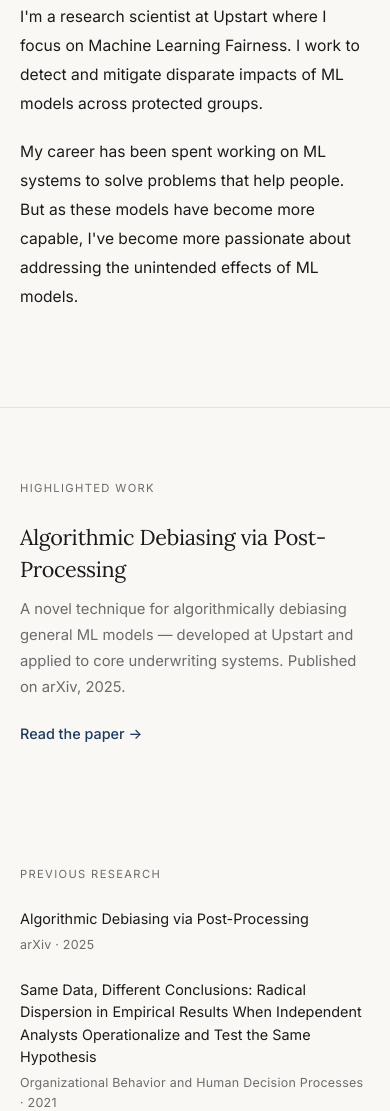
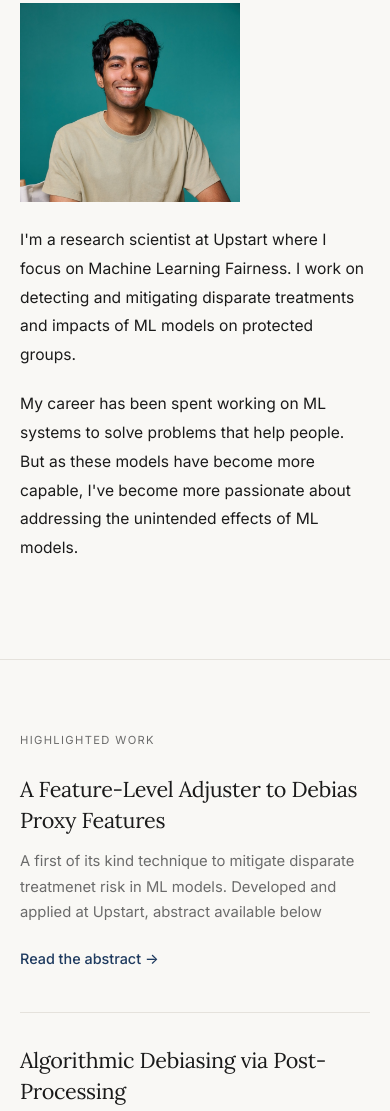
Before and after one commit to sharmanirek/sharmanirek.github.io, a plain HTML site: page index.html in a window 390 px wide. Shown: the part 889-2000 px from the top of the page. Drawn offline with Linux system fonts and the light colour scheme.

Commit message:
adding headshot and updating work

```diff
--- a/css/styles.css
+++ b/css/styles.css
@@ -600,6 +600,27 @@ nav.nav-transparent .nav-links a.active {
 
 .bio p + p { margin-top: 1.25rem; }
 
+.bio-wrap {
+  display: flex;
+  gap: 2rem;
+  align-items: flex-start;
+  margin-bottom: 3rem;
+}
+
+.bio-wrap .bio { margin-bottom: 0; }
+
+.bio-photo {
+  width: 220px;
+  height: 220px;
+  object-fit: cover;
+  flex-shrink: 0;
+}
+
+.highlight-divider {
+  border-top: 1px solid var(--border);
+  margin: 2.5rem 0 2rem;
+}
+
 .subsec {
   margin-bottom: 2.75rem;
 }
@@ -728,6 +749,9 @@ footer a:hover { color: var(--text); }
   .timeline-entry { padding-bottom: 3rem; }
   .timeline-img { max-width: 100%; }
 
+  .bio-wrap  { flex-direction: column; gap: 1.5rem; }
+  .bio-photo { width: 100%; max-width: 220px; height: auto; }
+
   .offline-hero { height: 50vh; }
   .offline-hero-text { bottom: 2rem; left: 1.25rem; }
   .offline-body { padding-left: 1.25rem; padding-right: 1.25rem; }
--- a/index.html
+++ b/index.html
@@ -52,12 +52,15 @@
     <!-- Bio -->
     <section class="section-about">
       <div class="container">
-        <div class="bio">
-          <p>I'm a research scientist at Upstart where I focus on Machine Learning Fairness. I work to detect and
-            mitigate disparate impacts of ML models across protected groups.</p>
-          <p>My career has been spent working on ML systems to solve problems that help people. But as these models have
-            become more capable, I've become more passionate about addressing the unintended effects of ML
-            models. </p>
+        <div class="bio-wrap">
+          <img src="img/headshot.jpg" alt="Portrait of Nirek Sharma" class="bio-photo">
+          <div class="bio">
+            <p>I'm a research scientist at Upstart where I focus on Machine Learning Fairness. I work on detecting and
+              mitigating disparate treatments and impacts of ML models on protected groups.</p>
+            <p>My career has been spent working on ML systems to solve problems that help people. But as these models
+              have become more capable, I've become more passionate about addressing the unintended effects of ML
+              models. </p>
+          </div>
         </div>
       </div>
     </section>
@@ -66,6 +69,14 @@
     <section class="section-highlight">
       <div class="container">
         <span class="overline">Highlighted Work</span>
+        <h2>A Feature-Level Adjuster to Debias Proxy Features</h2>
+        <p>A first of its kind technique to mitigate disparate treatmenet risk in ML models. Developed and applied at
+          Upstart, abstract available below</p>
+        <a href="files/debiaser_abstract.pdf" target="_blank" rel="noopener" class="arrow-link">Read the abstract
+          &rarr;</a>
+
+        <div class="highlight-divider"></div>
+
         <h2>Algorithmic Debiasing via Post-Processing</h2>
         <p>A novel technique for algorithmically debiasing general ML models — developed at Upstart and applied to core
           underwriting systems. Published on arXiv, 2025.</p>
```
Also changed, not shown: journey.html (+4 -1 lines), offline.html (+2 -2 lines), img/headshot.jpg (added), 2 other files.
